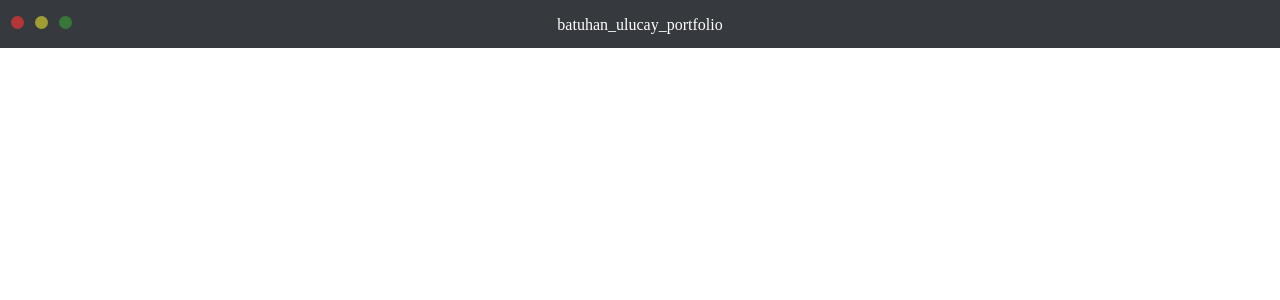
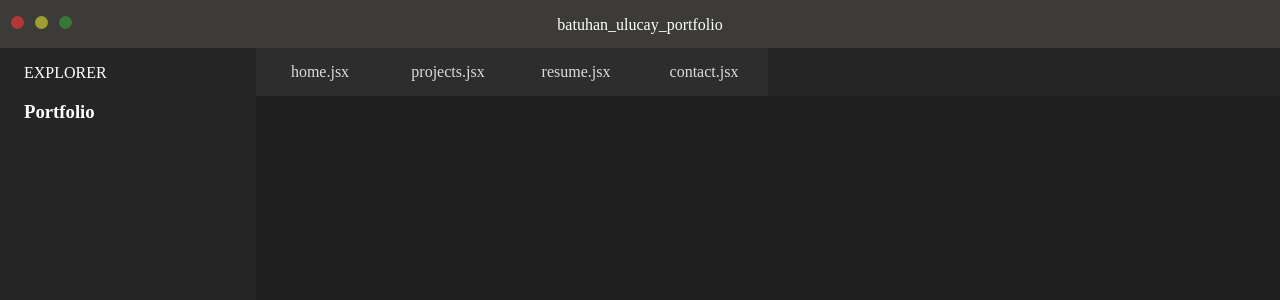
Before and after one commit to BatuhanUlucay/portfolio-site, a React (Create React App) app: page / in a window 1280 px wide. Shown: the top 300 px of the page. Built offline with nearby package versions, Linux system fonts and the light colour scheme.

Commit message:
Tabs are added.

```diff
--- a/src/App.js
+++ b/src/App.js
@@ -1,9 +1,16 @@
+import Explorer from "./components/Layout/Explorer";
 import Header from "./components/Layout/Header";
+import Tabs from "./components/Layout/Tabs";
 
 function App() {
   return (
     <>
       <Header />
+      <div className="tabs_container">
+      <Explorer />
+      <Tabs />
+
+      </div>
     </>
   );
 }
--- /dev/null
+++ b/src/components/Layout/Explorer.jsx
@@ -0,0 +1,12 @@
+import React from "react";
+
+function Explorer() {
+  return (
+    <div className="explorer">
+      <p style={{color: "white", marginLeft: "1.5rem"}}>EXPLORER</p>
+      <h3 style={{color: "white", marginLeft: "1.5rem"}}>Portfolio</h3>
+    </div>
+  );
+}
+
+export default Explorer;
--- /dev/null
+++ b/src/components/Layout/Tabs.jsx
@@ -0,0 +1,14 @@
+import React from "react";
+
+function Tabs() {
+  return (
+    <div className="tabs">
+      <div className="tab">home.jsx</div>
+      <div className="tab">projects.jsx</div>
+      <div className="tab">resume.jsx</div>
+      <div className="tab">contact.jsx</div>
+    </div>
+  );
+}
+
+export default Tabs;
--- a/src/index.css
+++ b/src/index.css
@@ -1,12 +1,13 @@
 body {
   margin: 0;
   padding: 0;
+  background-color: #1e1e1e;
 }
 
 /* Header */
 
 .header {
-  background-color: #363a3f;
+  background-color: #3c3b37;
   height: 3rem;
   display: flex;
   justify-content: center;
@@ -43,3 +44,41 @@ body {
   color: white;
   margin-top: 1rem;
 }
+
+/* Tabs */
+
+.tabs {
+  background-color: #252526;
+  height: 3rem;
+  display: flex;
+  width: 100%;
+}
+
+
+.tab {
+  background-color: #2d2d2d;
+  color: #dadce0;
+  display: flex;
+  width: 8rem;
+  text-align: center;
+  align-items: center;
+  justify-content: center;
+}
+
+.tabs_container {
+  display: flex;
+}
+
+/* Explorer */
+
+.explorer {
+  height: 100vh;
+  width: 20rem;
+  background-color: #252526;
+}
+
+@media only screen and (max-width: 780px) {
+  .explorer {
+    display: none;
+  }
+}
```
